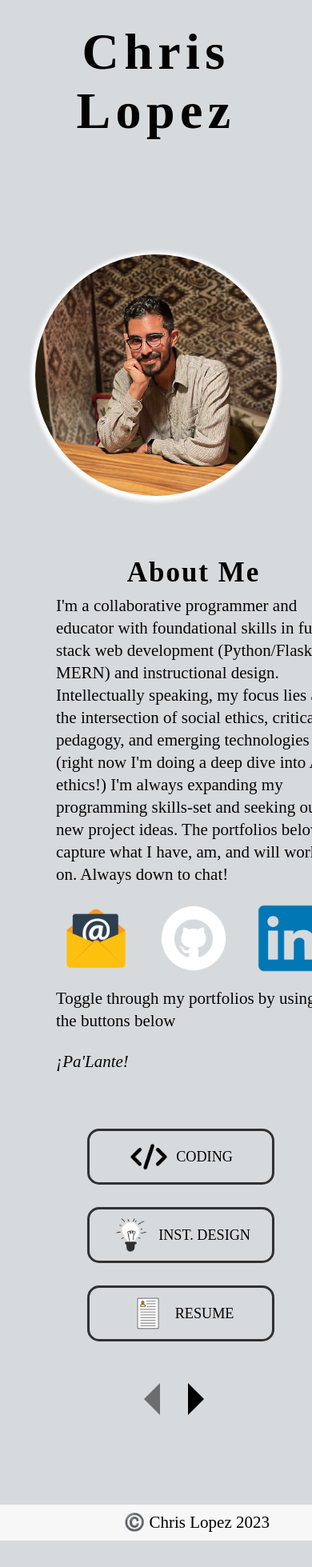
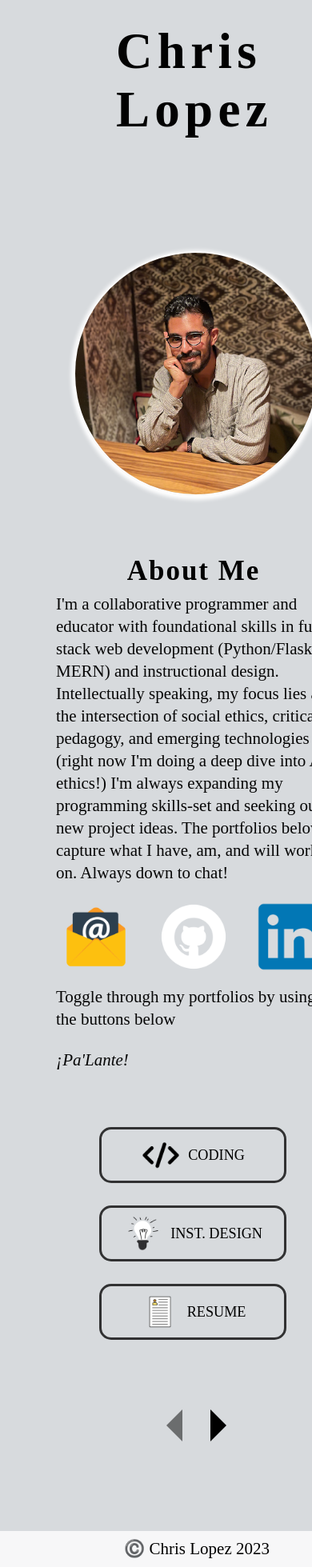
Before and after one commit to Lopez-CL/my-portfolios, a React (Create React App) app: page /my-portfolios/1 in a window 390 px wide. Shown: the top 1959 px of the page at 80% size. Before the commit the page ends 1926 px from the top, so only its background shows below. Built offline with nearby package versions, Linux system fonts and the light colour scheme; the HTML template or start-up script is replaced by a standard one; a web font is replaced by a local one.

Commit message:
attempts to correct mobile spacing

```diff
--- a/src/App.css
+++ b/src/App.css
@@ -26,8 +26,7 @@ h3 {
 }
 
 h1, h2 {
-  font-size: 48pt;
-  margin: 0 auto;
+  font-size: 4.5rem;
   text-align: center;
   letter-spacing: .1em;
 }
@@ -96,7 +95,7 @@ span.bottom-space {
 } */
 
 #footer {
-  background: hsla(0, 0%, 100%, .8);
+  background-color: hsla(0, 0%, 100%, .8);
   height: fit-content;
   padding: 10px;
   text-align: end;
@@ -106,7 +105,7 @@ span.bottom-space {
   bottom: 0px; */
 }
 #footer-abs {
-  background: hsla(0, 0%, 100%, .8);
+  background-color: hsla(0, 0%, 100%, .8);
   height: fit-content;
   width: 100%;
   padding: 10px;
@@ -269,7 +268,7 @@ margin: 2rem 0;
 }
 #skip-link {
   position: absolute;
-  transform: translateX(-100%);
+  transform: translateX(-200%);
   background: #FFFFFF;
   color: #000000;
   padding: 5px 10px;
@@ -279,7 +278,7 @@ margin: 2rem 0;
 }
 
 #skip-link:focus {
-  transform: translateY(0);
+  transform: translateX(0);
 }
 
 .carousel-container{
@@ -553,9 +552,13 @@ margin: 2rem 0;
   h1 {
       font-size: 3.2rem;
       line-height: 4rem;
+      text-align: center;
       padding: 1rem 0;
   }
-
+  #heading{
+    width: 100px;
+    margin: 0 auto;
+  }
   h3 {
       text-align: center;
   }
@@ -568,19 +571,17 @@ margin: 2rem 0;
 }
 
   #home-container {
-      clear: right;
       height: max-content;
       display: flex;
-      align-items: center;
       justify-content: center;
       width: 100%;
       /* margin-left: -1rem; */
   }
 
-
   #profile-img img {
       width: 100%;
       height: 100%;
+      margin-left: 50px;
   }
 
   #about {
@@ -597,6 +598,7 @@ margin: 2rem 0;
   }
 
   #project-categories {
+    margin-left: 30px;
       display: flex;
       flex-direction: column;
       width: 200px;
@@ -609,6 +611,9 @@ margin: 2rem 0;
   .portfolios span {
       font-size: 2rem;
   }
+  .portfolio-container{
+    margin-left: 50px;
+  }
   .carousel-container{
     width: 90%;
     padding: 3rem;
@@ -620,6 +625,7 @@ margin: 2rem 0;
     flex-direction: row;
     flex-wrap: wrap;
     justify-content: center;
+
   }
 
 
@@ -628,9 +634,18 @@ margin: 2rem 0;
         height: 125px;
         border-radius: 10px;
     }
+    .lang-icon:not(:last-child) {
+      margin-bottom: 1.5rem;
+    }
+    .carousel-handler{
+      width: fit-content;
+      margin: 2.5rem auto 0 auto;
+    }
     .portfolio-projects{
       display: flex;
+      width: 300px;
       flex-direction: column;
+      margin: 0 auto;
     }
     .portfolio-project,.portfolio-project-active{
       flex: 0 1 auto;
@@ -643,12 +658,13 @@ margin: 2rem 0;
         margin-left: -1rem
     }
     #footer {
+        background-color: transparent;
         width: 100%;
         padding: 5px 0;
         margin-top: 100px;
     }
 
     #footer p {
-        text-align: center;
+        text-align: left;
     }
 }
--- a/src/components/Navbar.jsx
+++ b/src/components/Navbar.jsx
@@ -10,7 +10,7 @@ const Navbar = () => {
                 <span className='span-nav bottom-space'></span>
                 <span className='span-nav'></span>
             </div> */}
-            <div>
+            <div id='heading'>
                 <h2 tabindex="0" >Chris Lopez</h2>
             </div>
 
--- a/src/index.css
+++ b/src/index.css
@@ -10,6 +10,7 @@ body{
   flex-direction: column;
   min-height: 100vh;
   min-width: 100vw;
+  margin: 0 auto;
 }
 
 #root{
--- a/src/views/Portfolio.jsx
+++ b/src/views/Portfolio.jsx
@@ -18,7 +18,7 @@ const Portfolio = () =>{
         projs = modules
     }
     return (
-        <div>
+        <div className="portfolio-container">
                 <Carousel skills = {skills || []} />
                 <Projects projects = {projs || []}/>
         </div>
```
